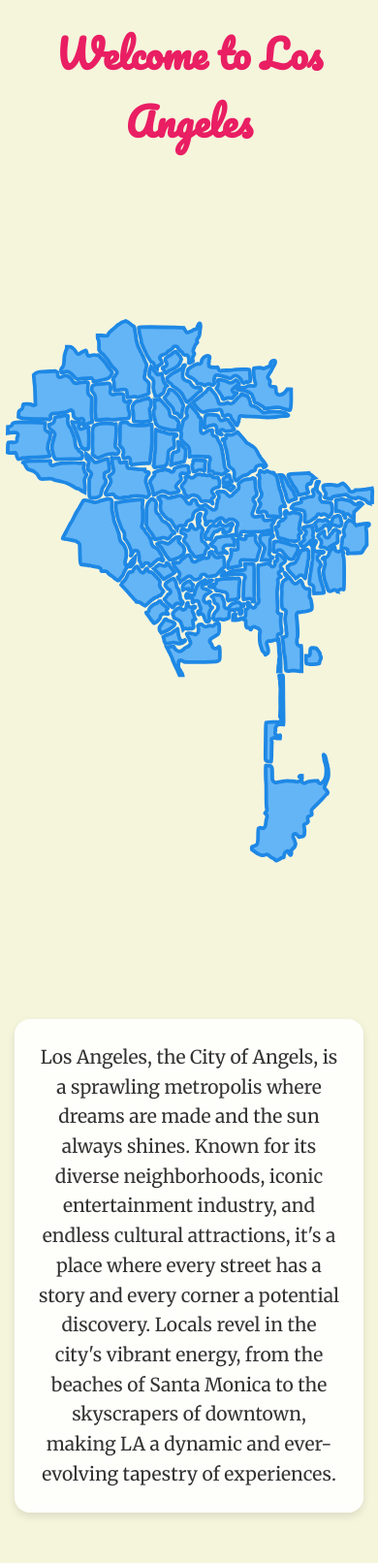
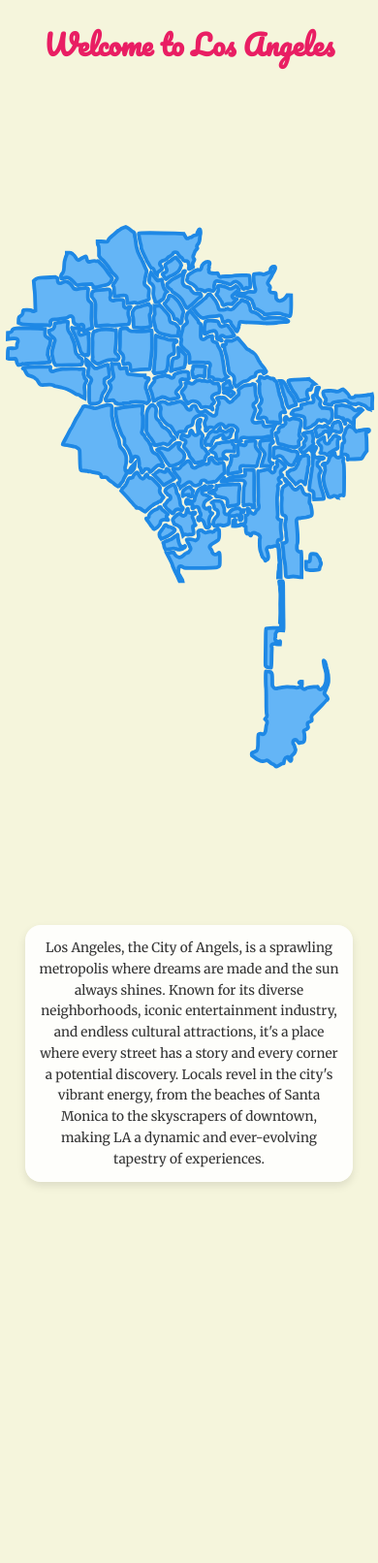
Before and after one commit to Tsangares/LA_Neighborhoods, a Flask app: page / in a window 390 px wide. Shown: the whole page at 97% size. After the commit the page ends 1223 px from the top, so only its background shows below. Run offline with Flask 3, Linux system fonts and the light colour scheme.

Commit message:
Added media queries for responsiveness

```diff
--- a/static/map.css
+++ b/static/map.css
@@ -87,3 +87,25 @@
     display: none;
 }
 */
+/* Media Queries for Responsive Design */
+@media (max-width: 768px) {
+    h1 {
+        font-size: 2em; /* Smaller title for tablets and small screens */
+    }
+
+    p#description {
+        font-size: .95em; /* Smaller font size for paragraph on tablets and small screens */
+        padding: 1rem; /* Adjust padding */
+    }
+}
+
+@media (max-width: 480px) {
+    h1 {
+        font-size: 1.8em; /* Even smaller title for mobile devices */
+    }
+
+    p#description {
+        font-size: .85em; /* Smaller font size for paragraph on mobile devices */
+        padding: 0.8rem; /* Adjust padding */
+    }
+}
```
